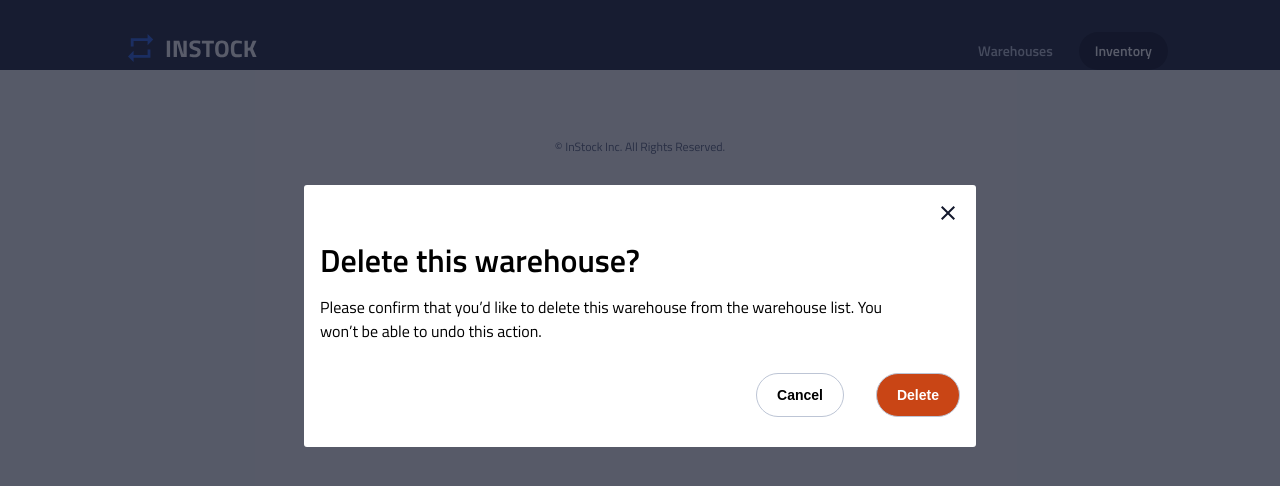
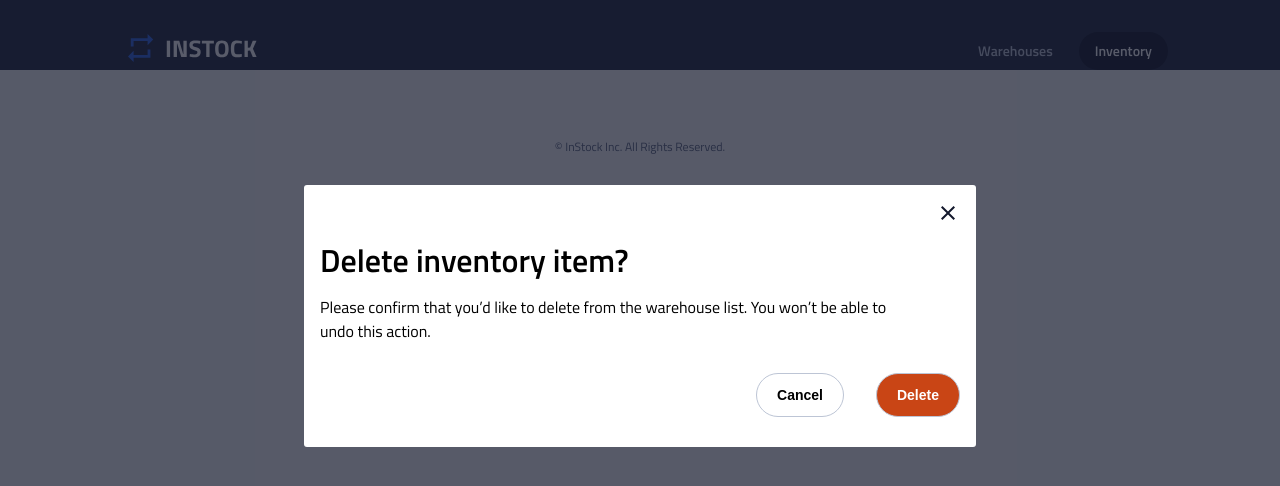
Before and after one commit to dcconde/witty-willows-instock, a React (Vite) app: page /inventory/1/delete in a window 1280 px wide. Shown: the top 486 px of the page. Built offline with nearby package versions, Linux system fonts and the light colour scheme; no server answers.

Commit message:
modification on the delete inventory pop up to show inventory item instead of warehouse name

```diff
--- a/src/components/DeleteInventory/DeleteInventory.jsx
+++ b/src/components/DeleteInventory/DeleteInventory.jsx
@@ -9,18 +9,21 @@ const backendUrl = import.meta.env.VITE_BACKEND_URL;
 const DeleteInventory = ({ setShowModule }) => {
   const navigate = useNavigate();
   const { id } = useParams();
-  const [warehouseName, setWarehouseName] = useState("");
+
+
+  const [inventoryItem, setInventoryItem] = useState("");
 
 useEffect(() => {
-    const fetchWarehouse = async () => {
+  const fetchInventoryItem = async () => {
     try {
-        const response = await axios.get(`${backendUrl}/api/warehouses/${id}`);
-        setWarehouseName(response.data.warehouse_name);
+      const response = await axios.get(`${backendUrl}/api/inventories/${id}`);
+      setInventoryItem(response.data.item_name); // Ensure "item_name" exists in your API response
     } catch (error) {
-        console.error("Error fetching warehouse details:", error);
+      console.error("Error fetching inventory item details:", error);
     }
   };
-    fetchWarehouse();
+
+  fetchInventoryItem();
 }, [id]);
 
   const handleDelete = async () => {
@@ -57,11 +60,12 @@ const DeleteInventory = ({ setShowModule }) => {
         />
         <section className="deleteinventory__content">
           <h1 className="deleteinventory__title">
-            Delete {warehouseName || "this"} warehouse?
+            Delete {inventoryItem} inventory item?
           </h1>
           <p className="deleteinventory__description">
-            Please confirm that you’d like to delete {warehouseName || "this warehouse"} from
-            the warehouse list. You won’t be able to undo this action.
+            Please confirm that you’d like to delete{" "}
+            {inventoryItem} from the warehouse list. You
+            won’t be able to undo this action.
           </p>
         </section>
 
```
Also changed, not shown: src/components/InventoryList/InventoryList.jsx (+7 -0 lines). Lines whose indentation alone changed are shown as unchanged.
